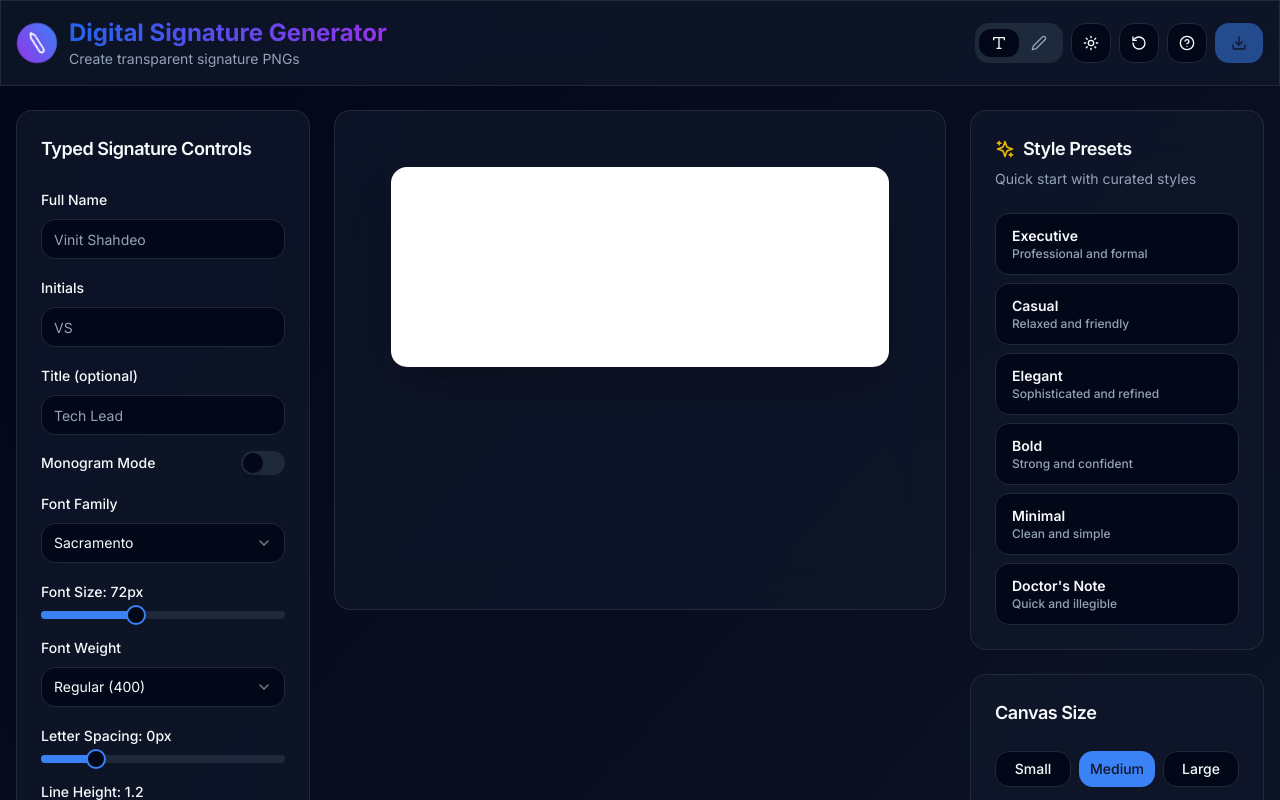
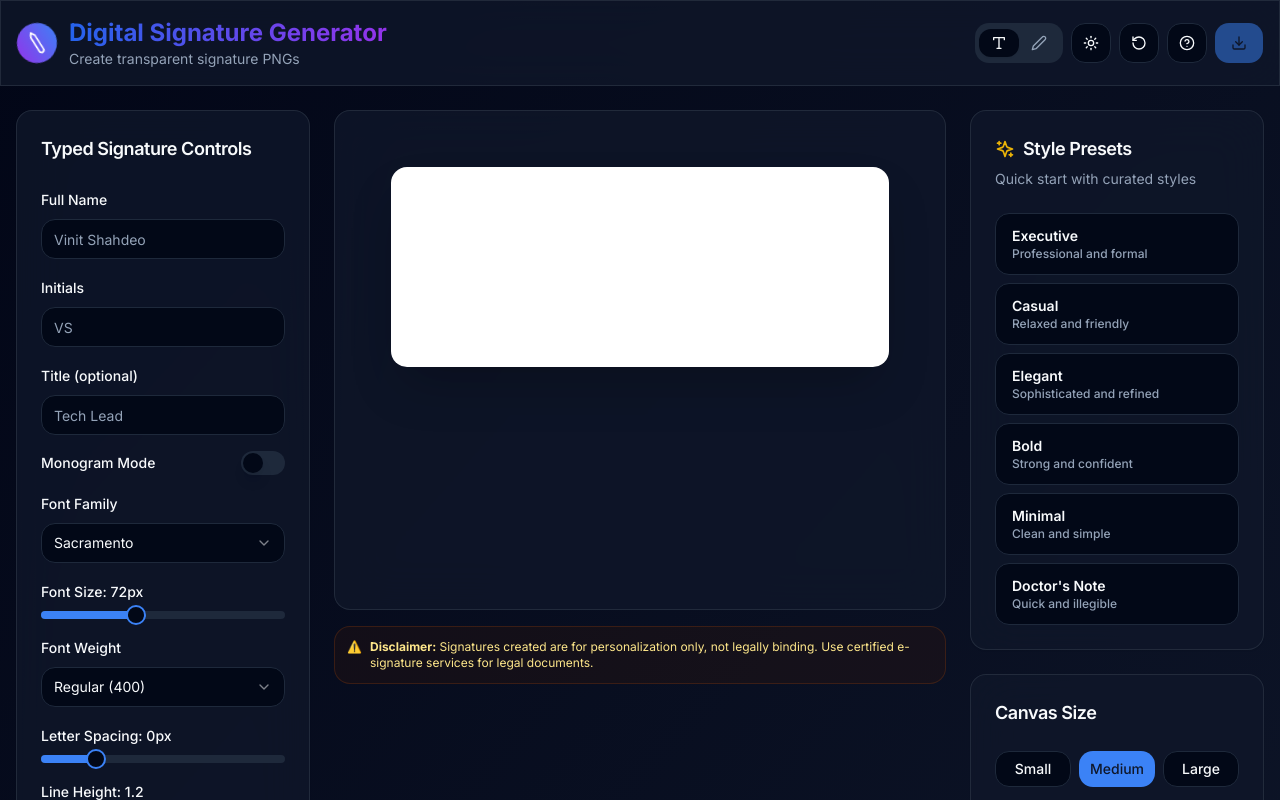
Before and after one commit to vinitshahdeo/digital-signature-generator, a React (Vite) app: page / in a window 1280 px wide. Shown: the top 800 px of the page. Built offline with nearby package versions, Linux system fonts and the light colour scheme; a web font is replaced by a local one; what webfontloader would draw is missing.

Commit message:
added a disclaimer

```diff
--- a/src/App.tsx
+++ b/src/App.tsx
@@ -153,6 +153,17 @@ function App() {
               <div className="glass-effect rounded-2xl p-6 min-h-[500px]">
                 <SignatureCanvas stageRef={stageRef} />
               </div>
+
+              {/* Disclaimer */}
+              <div className="mt-4 p-3 bg-amber-50 dark:bg-amber-950/20 border border-amber-200 dark:border-amber-800/30 rounded-lg">
+                <p className="text-xs text-amber-800 dark:text-amber-200 flex items-start gap-2">
+                  <span className="text-amber-600 dark:text-amber-400 flex-shrink-0">⚠️</span>
+                  <span>
+                    <strong>Disclaimer:</strong> Signatures created are for personalization only, not legally binding.
+                    Use certified e-signature services for legal documents.
+                  </span>
+                </p>
+              </div>
             </div>
 
             {/* Right Panel - Presets */}
```
